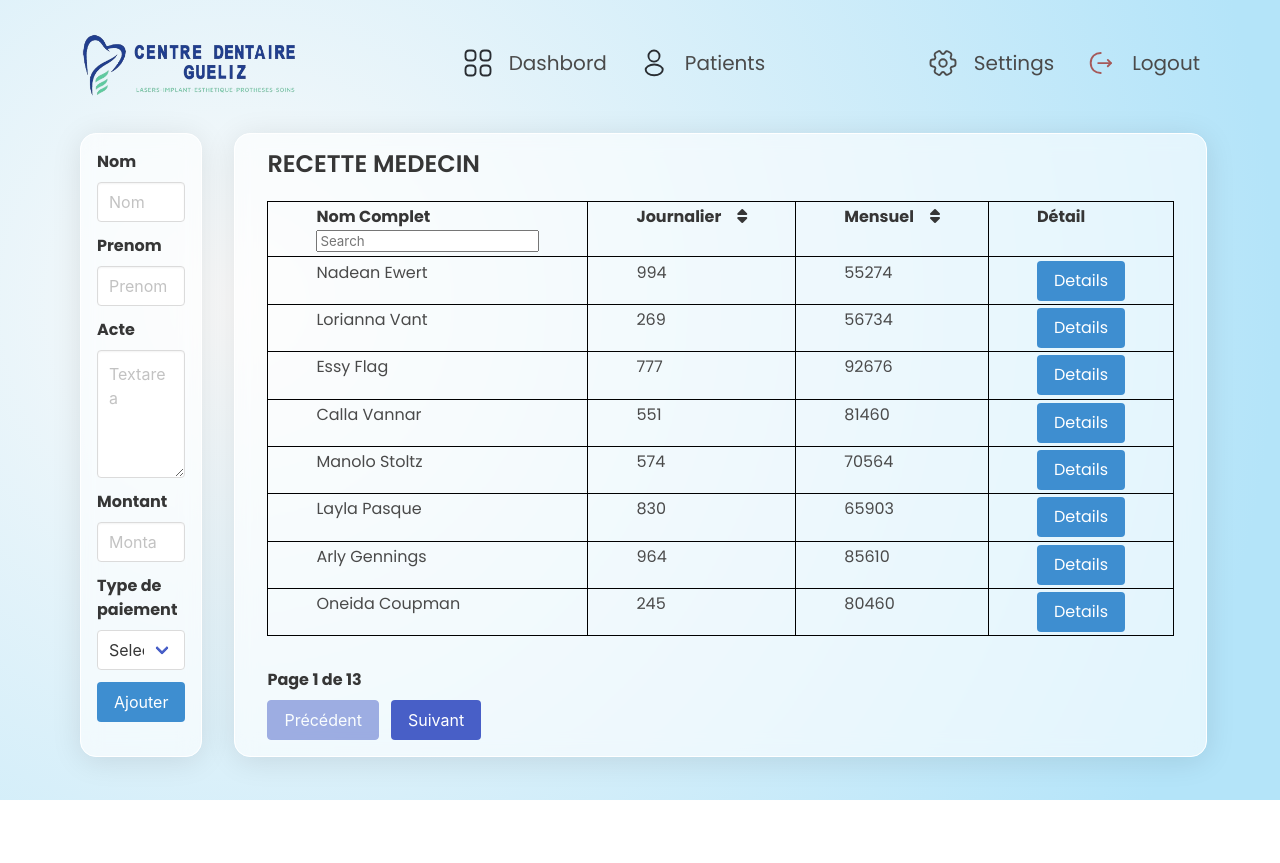
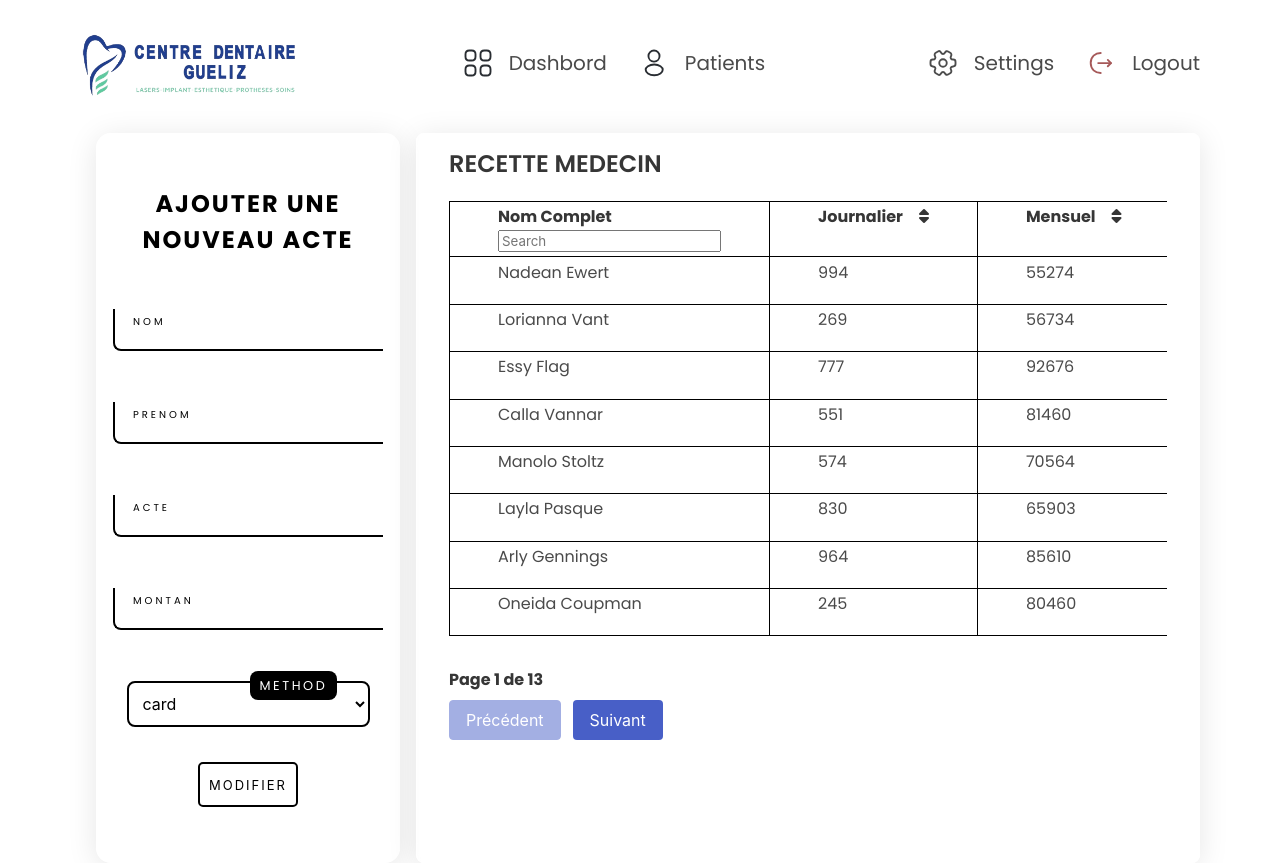
Before and after one commit to DevHolako/CDG, a React (Vite) app: page / in a window 1280 px wide. Both pictures are taken after a click on the button "login". Before the commit the page ends 800 px from the top, so only its background shows below. Built offline with nearby package versions, Linux system fonts and the light colour scheme.

Commit message:
custom card

```diff
--- a/src/components/PatientCard.jsx
+++ b/src/components/PatientCard.jsx
@@ -15,78 +15,43 @@ function PatientCard({ method, target }) {
   }, [target]);
   return (
     <>
-      <div className="field">
-        <label className="label">Nom</label>
-        <div className="control">
-          <input
-            className="input"
-            type="text"
-            placeholder="Nom"
-            value={patient.nom}
-            onChange={(e) => {
-              setPatient({ ...patient, nom: e.target.value });
-            }}
-          />
-        </div>
-      </div>
-      <div className="field">
-        <label className="label">Prenom</label>
-        <div className="control">
-          <input
-            className="input"
-            type="text"
-            placeholder="Prenom"
-            value={patient.prenom}
-            onChange={(e) => {
-              setPatient({ ...patient, prenom: e.target.value });
-            }}
-          />
-        </div>
-      </div>
+      <div class="container">
+        <div class="custom_card shadow">
+          <h2 class="card_title">
+            {method == "ajouter" ? "Ajouter une nouveau acte" : ""}
+          </h2>
 
-      <div className="field">
-        <label className="label">Acte</label>
-        <div className="control">
-          <textarea
-            className="textarea"
-            placeholder="Textarea"
-            value={patient.acte}
-            onChange={(e) => {
-              setPatient({ ...patient, prenom: e.target.value });
-            }}
-          ></textarea>
-        </div>
-      </div>
+          <div class="inputBox">
+            <input type="text" required="required" />
+            <span class="user">Nom</span>
+          </div>
+          <div class="inputBox">
+            <input type="text" required="required" />
+            <span class="user">Prenom</span>
+          </div>
 
-      <div className="field">
-        <label className="label">Montant</label>
-        <div className="control">
-          <input
-            className="input"
-            type="number"
-            placeholder="Montant"
-            value={patient.montant}
-            onChange={(e) => {
-              setPatient({ ...patient, montant: e.target.value });
-            }}
-          />
-        </div>
-      </div>
-      <div className="field ">
-        <label className="label">Type de paiement</label>
-        <div className="control is-expanded">
-          <div className="select is-fullwidth">
+          <div class="inputBox">
+            <input type="text" required="required" />
+            <span>Acte</span>
+          </div>
+
+          <div class="inputBox">
+            <input type="text" required="required" />
+            <span>Montan</span>
+          </div>
+
+          <div class="inputBox">
             <select>
-              <option>Select dropdown</option>
-              <option>With options</option>
+              <optgroup label="Method">
+                <option value="">card</option>
+                <option value="">chéque</option>
+                <option value="">espace</option>
+              </optgroup>
             </select>
+            <span>method</span>
           </div>
-        </div>
-      </div>
 
-      <div className="field is-grouped is-grouped-centered">
-        <div className="control">
-          <button className="button btn is-info  ">{method}</button>
+          <button class="enter">Modifier</button>
         </div>
       </div>
     </>
--- a/src/components/Settings.jsx
+++ b/src/components/Settings.jsx
@@ -1,9 +1,37 @@
 import React from "react";
-import "../styles/settings.css";
 function Settings() {
   return (
-    <div className="settings-container dashbord-item">
-      <div></div>
+    <div class="container">
+      <div class="custom_card">
+        <h2 class="card_title">Profile</h2>
+
+        <div class="inputBox">
+          <input type="text" required="required" />
+          <span class="user">Nom Complete</span>
+        </div>
+
+        <div class="inputBox">
+          <input type="text" required="required" />
+          <span>Login</span>
+        </div>
+
+        <div class="inputBox">
+          <input type="password" required="required" />
+          <span>Mot de passe actuel</span>
+        </div>
+
+        <div class="inputBox">
+          <input type="password" required="required" />
+          <span>Nouveau mot de passe</span>
+        </div>
+
+        <div class="inputBox">
+          <input type="password" required="required" />
+          <span>Confirmation</span>
+        </div>
+
+        <button class="enter">Modifier</button>
+      </div>
     </div>
   );
 }
--- a/src/pages/Receptionist/Dashbord.jsx
+++ b/src/pages/Receptionist/Dashbord.jsx
@@ -10,10 +10,10 @@ import CustomTable from "../../components/CustomTable";
 function Dashbord() {
   return (
     <div className="dashbord-container">
-      <section className="dashbord-item section1">
-        <PatientCard method={"Ajouter"} />
+      <section className="section1 ">
+        <PatientCard method={"ajouter"} />
       </section>
-      <section className="dashbord-item section2">
+      <section className="section2 shadow">
         <div className="medecin_container container">
           <h2 className="title is-4 rece-title">RECETTE MEDECIN</h2>
           <CustomTable inc_data={data} inc_cols={columnes} isMedecin={true} />
--- a/src/pages/Receptionist/Settings.jsx
+++ b/src/pages/Receptionist/Settings.jsx
@@ -1,7 +1,7 @@
 import React from "react";
 import Settings from "../../components/Settings";
 function Settings_Receptionist() {
-  return <Settings></Settings>;
+  return <Settings />;
 }
 
 export default Settings_Receptionist;
--- a/src/pages/Receptionist/styles/dashbord.css
+++ b/src/pages/Receptionist/styles/dashbord.css
@@ -1,16 +1,24 @@
 /* //---------Dashbord container----------// */
 .dashbord-container {
     display: flex;
-    gap: 2rem;
+    gap: 0;
 }
 
-.dashbord-item {
+.section1 {
+    width: fit-content;
+
+}
+
+.section2 {
+    width: 70%;
+}
+
+
+.shadow {
     padding: 1rem;
     border-radius: 0.5rem;
-    box-shadow: 0 0.5em 1em -0.125em rgb(10 10 10 / 10%), 0 0px 0 1px rgb(10 10 10 / 2%);
     /* Glass bg */
     background: rgba(255, 255, 255, 0.61);
-    border-radius: 16px;
     box-shadow: 0 4px 30px rgba(0, 0, 0, 0.1);
     border: 1px solid rgba(255, 255, 255, 1);
     -webkit-backdrop-filter: blur(10px);
@@ -19,13 +27,7 @@
 
 }
 
-.section1 {
-    flex: 1 1;
-}
 
-.section2 {
-    flex: 3 1;
-}
 
 /* //---------End Dashbord container----------// */
 
@@ -33,9 +35,19 @@
 /* //---------// */
 
 
-@media screen and (max-width: 900px) {
+@media screen and (max-width: 1224px) {
+
+    .section1 {
+        width: 100%;
+    }
+
+    .section2 {
+        width: 100%;
+    }
+
     .dashbord-container {
         flex-direction: column;
+        gap: 2em;
         flex-wrap: nowrap;
     }
 }
--- a/src/styles/main.css
+++ b/src/styles/main.css
@@ -3,7 +3,6 @@
 
 * {
     box-sizing: border-box;
-    font-weight: 400;
     font-family: 'Poppins', sans-serif;
 }
 
@@ -50,7 +49,7 @@ a {
 #root {
     margin: 0;
     min-height: 100vh;
-    background: radial-gradient(circle at 18.7% 37.8%, rgb(250, 250, 250) 0%, rgb(180, 228, 249) 90%);
+    /* background: radial-gradient(circle at 18.7% 37.8%, rgb(250, 250, 250) 0%, rgb(180, 228, 249) 90%); */
 }
 
 /* Layout CSS */
@@ -58,3 +57,136 @@ a {
     margin: 0 auto;
     padding: 0 1em;
 }
+
+
+/* custom card css  */
+.card_title {
+    color: #000;
+    text-transform: uppercase;
+    letter-spacing: 2px;
+    display: block;
+    font-weight: bold;
+    font-size: x-large;
+    margin-top: 1.5em;
+    text-align: center;
+}
+
+.custom_card {
+    display: flex;
+    flex-direction: column;
+    justify-content: center;
+    align-items: center;
+    min-height: 350px;
+    min-width: 100%;
+    gap: 35px;
+    border-radius: 15px;
+    box-shadow: 0 4px 30px rgba(0, 0, 0, 0.1);
+    -webkit-backdrop-filter: blur(10px);
+    backdrop-filter: blur(10px);
+}
+
+.inputBox {
+    position: relative;
+}
+
+.inputBox input,
+.inputBox select,
+.inputBox textarea {
+    width: 100%;
+    padding: 10px;
+    outline: none;
+    border: none;
+    color: #000;
+    font-size: 1em;
+    background: transparent;
+    border-left: 2px solid #000;
+    border-bottom: 2px solid #000;
+    transition: 0.1s;
+    border-bottom-left-radius: 8px;
+}
+
+.inputBox span {
+    margin-top: 5px;
+    position: absolute;
+    left: 0;
+    transform: translateY(-10px);
+    margin-left: 10px;
+    padding: 10px;
+    pointer-events: none;
+    font-size: 10px;
+    color: #000;
+    text-transform: uppercase;
+    transition: 0.5s;
+    letter-spacing: 3px;
+    border-radius: 8px;
+}
+
+.inputBox input:valid~span,
+.inputBox textarea:valid~span,
+.inputBox textarea:focus~span,
+.inputBox select:valid~span,
+.inputBox select:focus~span,
+.inputBox input:focus~span {
+    transform: translateX(113px) translateY(-15px);
+    font-size: 0.8em;
+    padding: 5px 10px;
+    background: #000;
+    letter-spacing: 0.2em;
+    color: #fff;
+    border: 2px;
+}
+
+
+.inputBox input:valid,
+.inputBox input:focus,
+.inputBox select:valid,
+.inputBox select:focus,
+.inputBox textarea:valid,
+.inputBox textarea:focus {
+    border: 2px solid #000;
+    border-radius: 8px;
+}
+
+.enter {
+    height: 45px;
+    width: 100px;
+    border-radius: 5px;
+    border: 2px solid #000;
+    cursor: pointer;
+    background-color: transparent;
+    transition: 0.5s;
+    text-transform: uppercase;
+    font-size: 13px;
+    letter-spacing: 2px;
+    margin-bottom: 3em;
+}
+
+.enter:hover {
+    background-color: rgb(0, 0, 0);
+    color: white;
+}
+
+
+
+@media screen and (min-width:700px) {
+
+    .inputBox,
+    .inputBox1 {
+        margin-top: 1em;
+        min-width: 90%;
+    }
+}
+
+@media screen and (max-width:700px) {
+    .inputBox select {
+        width: 100%;
+        min-width: 200px;
+    }
+
+    .inputBox select:valid~span,
+    .inputBox select:focus~span {
+        transform: translateX(113px) translateY(-20px);
+    }
+}
+
+/* custom card css  */
--- a/src/styles/settings.css
+++ /dev/null
@@ -1,6 +0,0 @@
-.settings-container {
-    background-color: black;
-    height: 100%;
-    width: 100%;
-
-}
--- a/src/styles/tables.css
+++ b/src/styles/tables.css
@@ -18,6 +18,7 @@
 }
 
 .is-table {
+
     display: block;
     overflow: scroll;
 }
```
